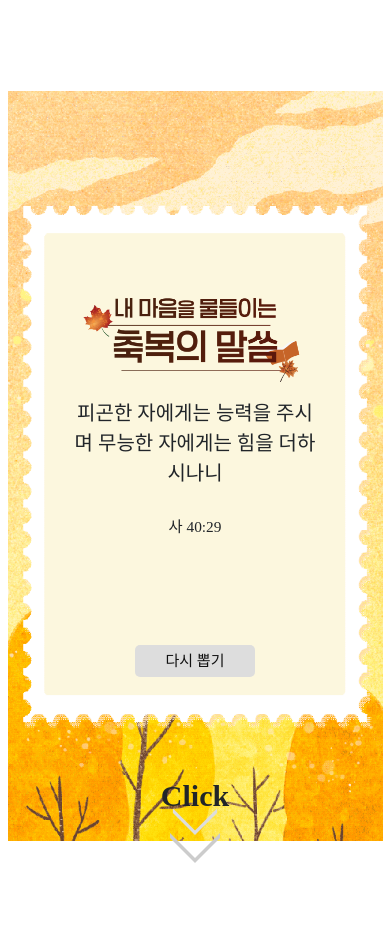
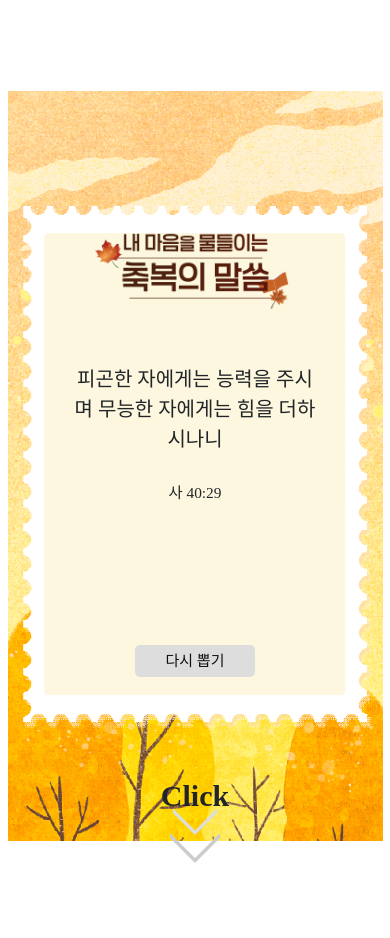
Before and after one commit to HY-youn/wordsquareTodaywordLottery, a website: page index.html in a window 390 px wide. Shown: the part 800-1738 px from the top of the page. Drawn offline with nearby package versions, Linux system fonts and the light colour scheme; a web font is replaced by a local one.

Commit message:
size resize

```diff
--- a/css/style.css
+++ b/css/style.css
@@ -337,13 +337,26 @@ transform: translateX(-50%) translateY(-50%);
     }
     .ws-word-paragraph {
       position: absolute;
-      top: 40%;
+      top: 35%;
       left: 50%;
       width: 25rem;
       text-align: center;
       transform: translateX(-50%);
     }
-
+    .ws-word-content {
+      position: absolute;
+      display: block;
+      background-image: url(../img/maple_title.png);
+      background-repeat: no-repeat;
+      background-position: center center;
+      background-size: contain;
+      top: 20%;
+      left: 50%;
+      width: 25rem;
+      height: 25rem;
+      transform: translateX(-50%) translateY(-50%);
+      z-index: 10;
+    }
     .ws-word-paragraph p{
       font-family: 'Hakgyoansim BareondotumBold';
       font-size: 2rem;
```
